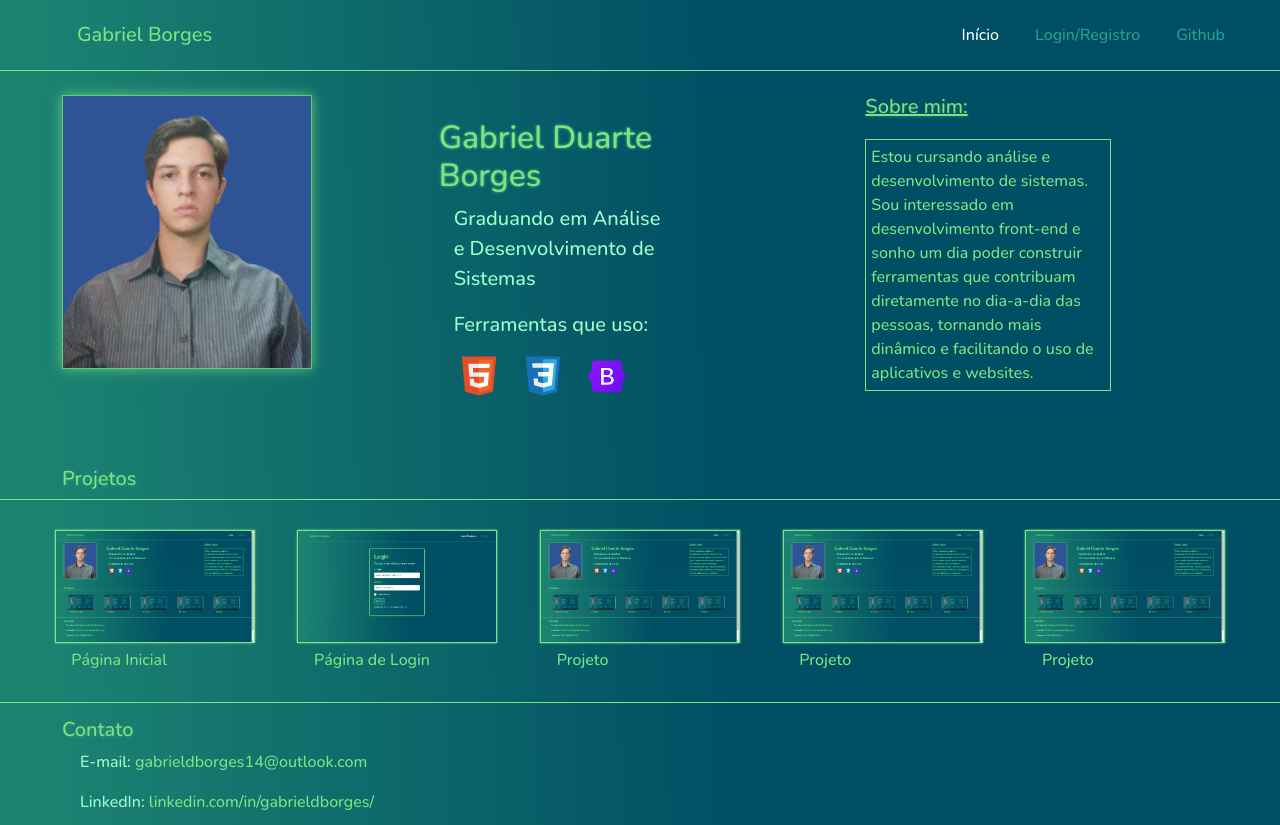
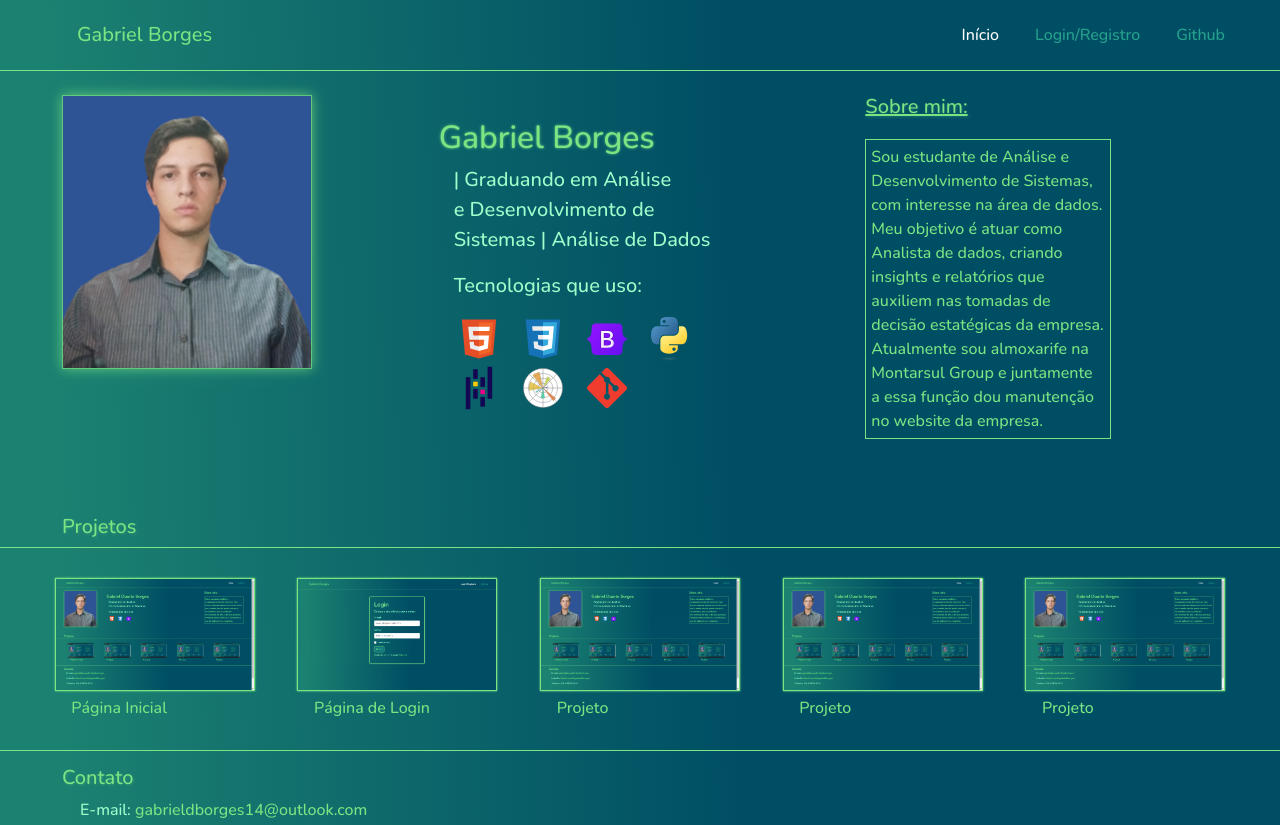
Before and after one commit to gabrieldb14/gabrieldb14.github.io, a plain HTML site: page index.html in a window 1280 px wide. Shown: the top 825 px of the page. Drawn offline with nearby package versions, Linux system fonts and the light colour scheme.

Commit message:
Adicionado novas tecnologias e correções na página

```diff
--- a/index.html
+++ b/index.html
@@ -38,21 +38,28 @@
         <img id="portimg" src="media/Imagem1.png" alt="Imagem Portfólio">
       </div>
 
-      <div id="name" class="col-md-6 col-lg-4 col-xl-3 col-xxl-3 pt-5">
-        <h1>Gabriel Duarte Borges</h1>
-        <p>Graduando em Análise <br>e Desenvolvimento de Sistemas</p>
-        <p>Ferramentas que uso:</p>
+      <div id="name" class="col-md-5 col-lg-4 col-xl-3 col-xxl-3 pt-5">
+        <h1>Gabriel Borges</h1>
+        <p>| Graduando em Análise <br>e Desenvolvimento de Sistemas | Análise de Dados</p>
+        <p>Tecnologias que uso:</p>
         <img src="media/html5-original.svg" alt="html5">
         <img src="media/css3-original.svg" alt="css3">
         <img src="media/bootstrap-original.svg" alt="bootstrap">
+        <img src="media/Python-logo-notext.svg" alt="python">
+        <img src="media/Pandas_mark.svg" alt="pandas">
+        <img src="media/Matplotlib_icon.svg" alt="matplotlib">
+        <img src="media/Git-Icon-1788C.svg" alt="git">
       </div>
 
-      <div id="void" class="col-1 col-sm-1 col-md-1 col-lg-1 col-xxl-3"></div><!--Espaço que fica na tela cheia-->
+     <!----> <div id="void" class="col-1 col-sm-1 col-md-1 col-lg-1 col-xxl-3"></div><!--Espaço que fica na tela cheia-->
 
       <div id="aboutme" class="col-md-12 col-lg-3 col-xl-3 col-xxl-3 pt-4"><!--about me-->
         <h5>Sobre mim:</h5>
-        <p>Estou cursando análise e desenvolvimento de sistemas. Sou interessado em desenvolvimento front-end e sonho um dia poder construir ferramentas que contribuam diretamente no dia-a-dia das pessoas, tornando mais dinâmico e facilitando o uso de aplicativos e websites.
+        <!--
+          <p>Estou cursando análise e desenvolvimento de sistemas. Sou interessado em desenvolvimento front-end e sonho um dia poder construir ferramentas que contribuam diretamente no dia-a-dia das pessoas, tornando mais dinâmico e facilitando o uso de aplicativos e websites.
         </p>
+        -->
+        <p>Sou estudante de Análise e Desenvolvimento de Sistemas, com interesse na área de dados. Meu objetivo é atuar como Analista de dados, criando insights e relatórios que auxiliem nas tomadas de decisão estatégicas da empresa. Atualmente sou almoxarife na Montarsul Group e juntamente a essa função dou manutenção no website da empresa.</p>
       </div>
     </div>
     <div class="row" id="row2"><!--Onde fica a lista de projetos (a atualizar)-->
```
Also changed, not shown: media/Git-Icon-1788C.svg (added), media/Matplotlib_icon.svg (added), media/Pandas_mark.svg (added), media/Python-logo-notext.svg (added).
